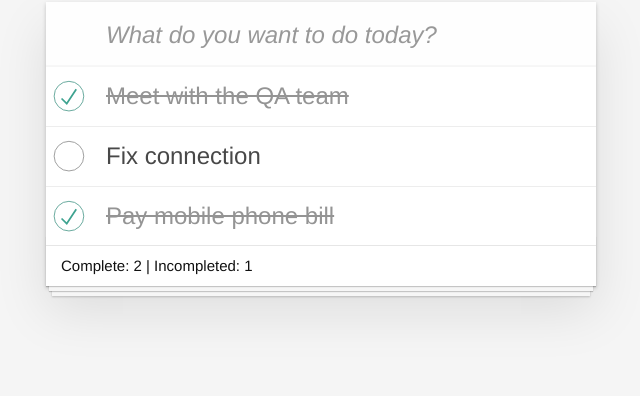
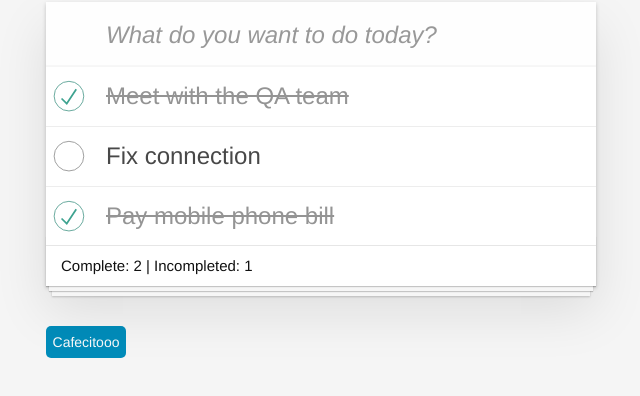
Before and after one commit to mabregu/Vue-Todo, a website: page public/index.html in a window 1280 px wide. Shown: the part 128-524 px from the top of the page, without its empty margins (319-959 px from the left). Drawn offline with nearby package versions, Linux system fonts and the light colour scheme.

Commit message:
cafecito

```diff
--- a/public/index.html
+++ b/public/index.html
@@ -7,7 +7,7 @@
     <meta name="keywords" content="to do, vue, tasks, tucumano">
     <meta name="author" content="N. Martin Abregú">
     <meta name="viewport" content="width=device-width, initial-scale=1.0">
-    <title>Vue-Todo</title>
+    <title>TODO App</title>
     <link rel="stylesheet" href="/css/app.css">
     <link rel="shortcut icon" type="image/png" href="/img/to-do-list.png"/>
 </head>
@@ -16,6 +16,10 @@
         <tasks></tasks>
     </div>
 
+    <button type="button"
+        onclick="window.location.replace('https://cafecito.app/todo');"
+        style="background-color: #008CBA;color: #FAFAFA; border-radius: 5px; width: 5rem; height: 2rem;"
+    >Cafecitooo</button>
     <script src="https://cdn.jsdelivr.net/npm/vue/dist/vue.js"></script>
     <script src="/js/app.js"></script>
 </body>
```
Also changed, not shown: 1 other file.
